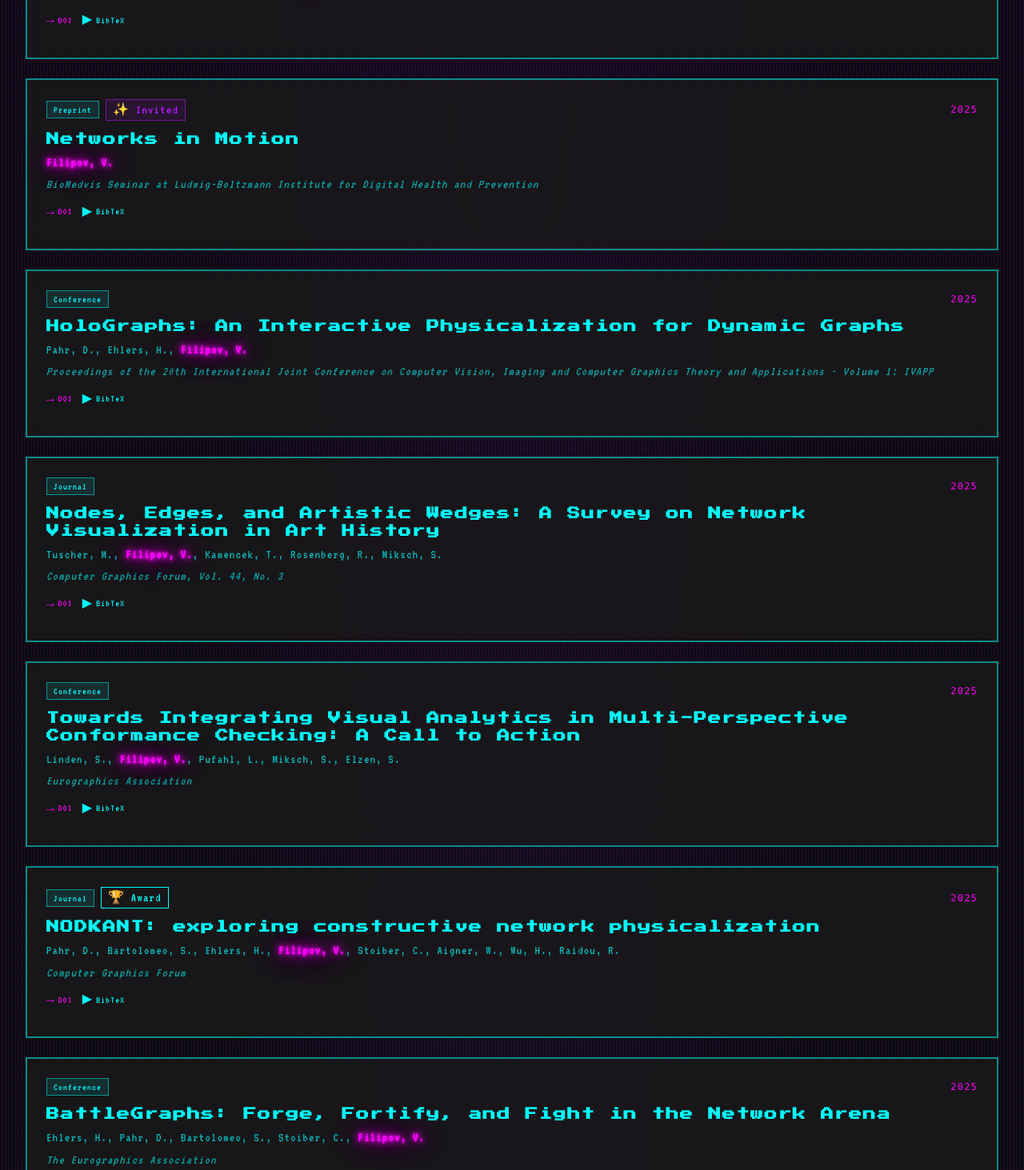
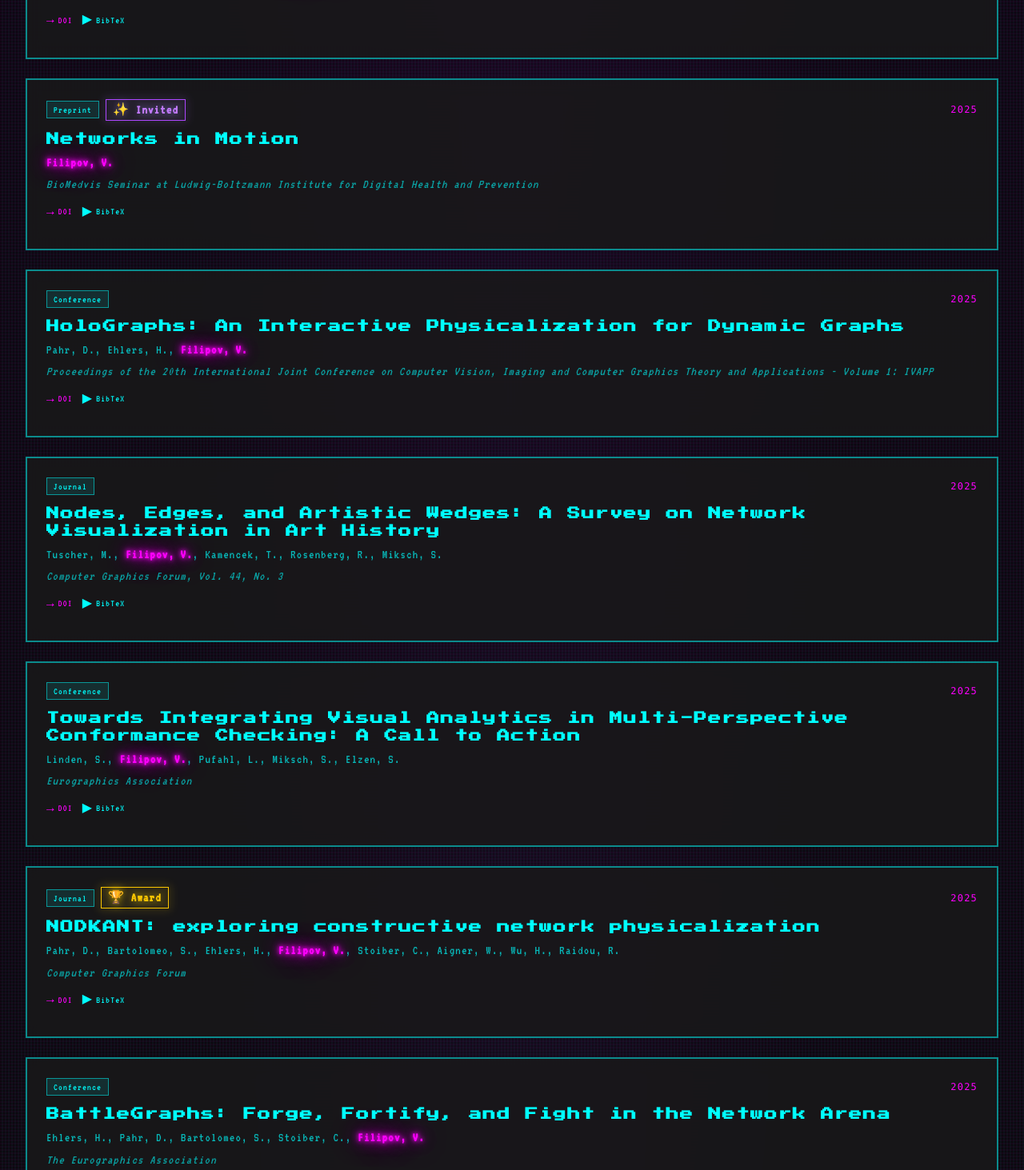
Before and after one commit to velitchko/velitchko.github.io, a Next.js app: page / in a window 1280 px wide. Shown: the part 4847-6310 px from the top of the page at 80% size. Built offline with nearby package versions, Linux system fonts and the light colour scheme.

Commit message:
style update.

```diff
--- a/components/PublicationCard.tsx
+++ b/components/PublicationCard.tsx
@@ -42,12 +42,19 @@ export default function PublicationCard({ publication }: PublicationCardProps) {
           {publication.type}
         </span>
         {publication.award && (
-          <span className="inline-flex items-center gap-1 px-2 py-0.5 text-xs border border-neon-yellow/50 text-neon-yellow bg-neon-yellow/10" title={publication.award}>
+          <span
+            className="inline-flex items-center gap-1 px-2 py-0.5 text-xs border border-yellow-400 text-yellow-400 font-bold"
+            style={{ filter: 'drop-shadow(0 0 6px gold)' }}
+            title={publication.award}
+          >
             🏆 Award
           </span>
         )}
         {publication.invited && (
-          <span className="inline-flex items-center gap-1 px-2 py-0.5 text-xs border border-neon-purple/50 text-neon-purple bg-neon-purple/10">
+          <span
+            className="inline-flex items-center gap-1 px-2 py-0.5 text-xs border border-purple-500 text-purple-400 font-bold"
+            style={{ filter: 'drop-shadow(0 0 6px #a78bfa)' }}
+          >
             ✨ Invited
           </span>
         )}
```
